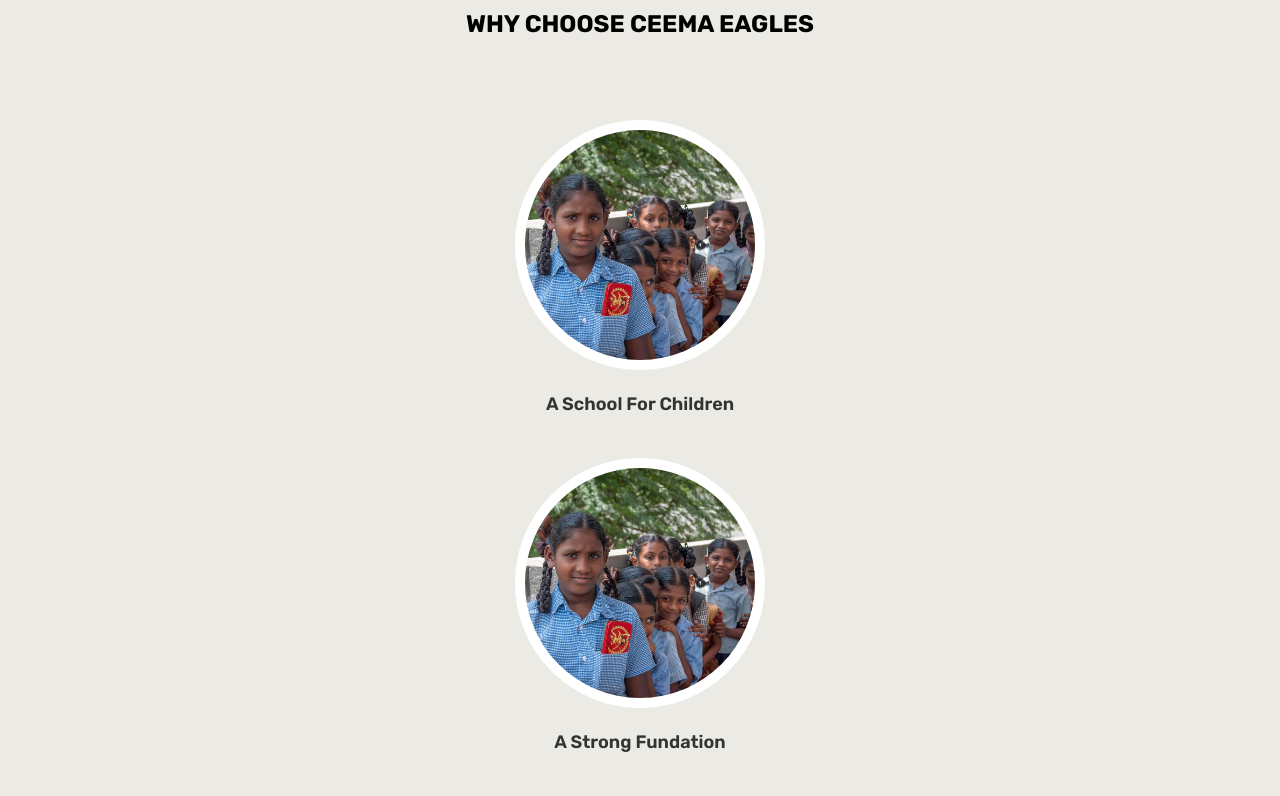
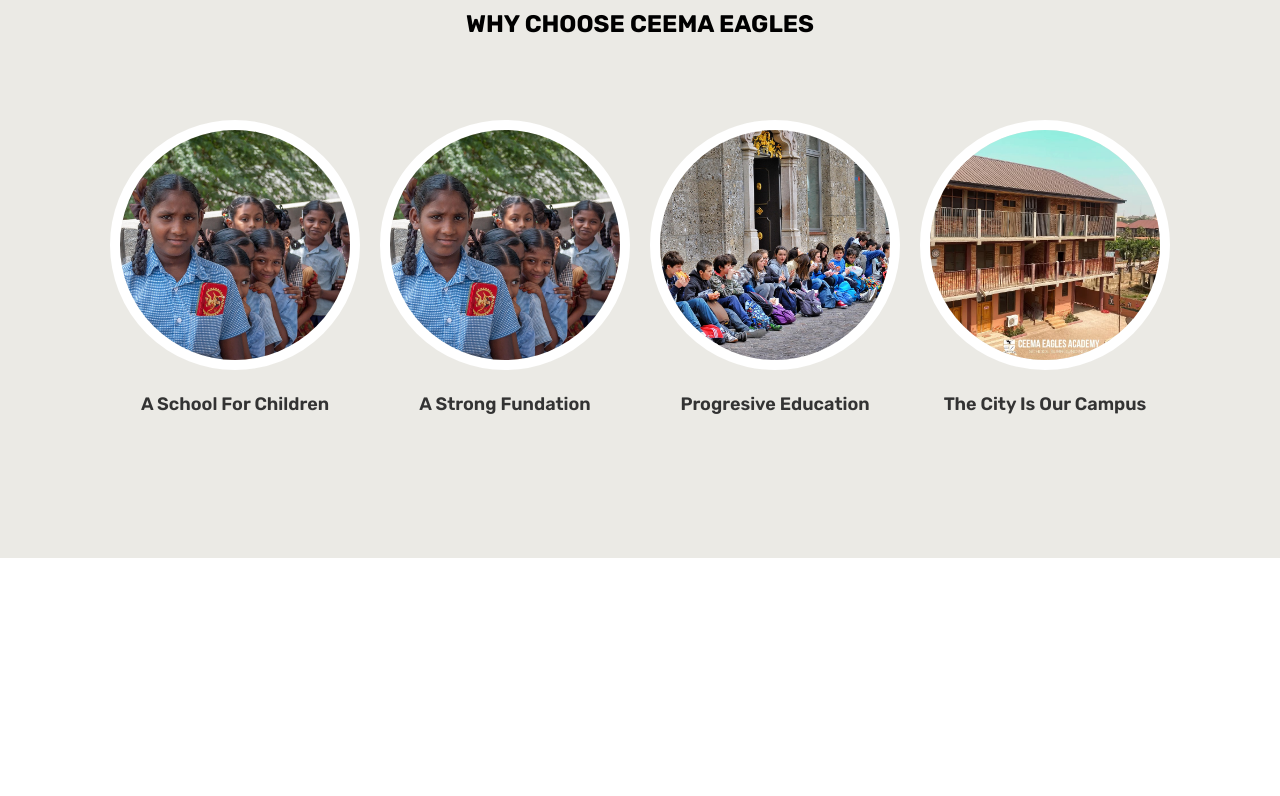
Before and after one commit to michaelboateng1/ceema-eagles-academy, a SvelteKit app: page /about in a window 1280 px wide. Shown: the part 1600-2396 px from the top of the page. Built offline with nearby package versions, Linux system fonts and the light colour scheme.

Commit message:
fixed improper display on meduim screen

```diff
--- a/src/routes/components/Hero.svelte
+++ b/src/routes/components/Hero.svelte
@@ -24,7 +24,7 @@
     <div class="flex container mx-auto justify-center items-center gap-8 absolute px-30 -bottom-20">
         <HeroCards hide={true} />
         <HeroCards hide={true} />
-        <HeroCards />
+        <HeroCards hide={false} />
     </div>
 </section>
 
--- a/src/routes/components/TeachersGroup.svelte
+++ b/src/routes/components/TeachersGroup.svelte
@@ -3,9 +3,6 @@
 
     export let groupName;
     export let groupFaculties;
-
-    console.log(groupName)
-    console.log(groupFaculties);
 </script>
 
 <article class="sm:px-20 px-5 py-10">
--- a/src/routes/components/WhyChooseUS.svelte
+++ b/src/routes/components/WhyChooseUS.svelte
@@ -31,7 +31,7 @@
     </div>
     <section class="mt-20 bg-[#ebeae5] py-30 ">
         <h2 class="uppercase font-bold mb-20 text-xl sm:text-2xl text-center">Why choose Ceema Eagles</h2>
-        <div class="flex flex-col justify-center gap-10 sm:gap-5 items-center">
+        <div class="flex flex-wrap justify-center gap-10 sm:gap-5 items-center">
             {#each sections as section}
                 <figure>
                     <div class="w-[200px] h-[200px] sm:w-[250px] sm:h-[250px] overflow-hidden rounded-full border-10 border-white">
```
